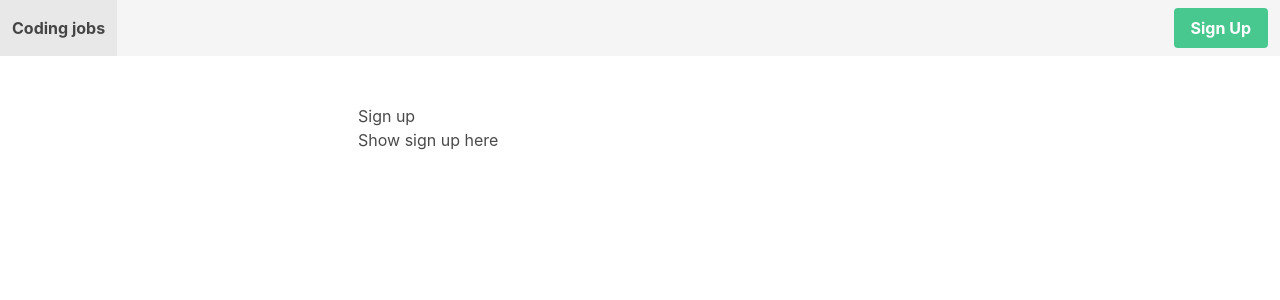
After one commit to DanielMawioo/Django-Vue-Jobs-site, a Django app: page /signup/ in a window 1280 px wide. The commit adds this page. Shown: the top 300 px of the page. Run offline with Django 3.2, Linux system fonts and the light colour scheme.

Commit message:
Navbar update with bulma css

```diff
--- a/mysite/templates/mysite/base.html
+++ b/mysite/templates/mysite/base.html
@@ -4,9 +4,36 @@
     <meta charset="UTF-8">
     <meta http-equiv="X-UA-Compatible" content="IE=edge">
     <meta name="viewport" content="width=device-width, initial-scale=1.0">
+    <!-- Styles -->
+    <link rel="stylesheet" href="https://cdn.jsdelivr.net/npm/bulma@0.9.3/css/bulma.min.css">
     <title>Coding jobs</title>
 </head>
 <body>
-    Home here coding jobs
+
+    <!-- Navbar -->
+    <nav class="navbar is-light">
+        <div class="navbar-brand">
+            <a href="{% url 'home' %}" class="navbar-item"> <strong>Coding jobs</strong></a>
+        </div>
+
+        <div class="navbar-menu">
+            <div class="navbar-end">
+                <div class="navbar-item">
+                    <div class="buttons">
+                        <a href="{% url 'signup'%} " class="button is-success"><strong>Sign Up</strong></a>
+                    </div>
+                </div>
+            </div>
+        </div>
+    </nav>
+    <!-- End Navbar -->
+
+    <!-- Main content -->
+    <section class="section">
+    {% block content %}
+    {% endblock %}
+    </section>
+    <!-- End main content -->
+
 </body>
 </html>
--- /dev/null
+++ b/mysite/templates/mysite/home.html
@@ -0,0 +1,6 @@
+{% extends 'mysite/base.html'%}
+
+
+{% block content %}
+<h3>Home page here</h3>
+{% endblock %}
--- /dev/null
+++ b/mysite/templates/mysite/signup.html
@@ -0,0 +1,14 @@
+{% extends 'mysite/base.html'%}
+
+
+{% block content %}
+<div class="container">
+    <div class="columns">
+        <div class="column is-6 is-offset-3">
+            <h1>Sign up</h1>
+
+            <p>Show sign up here</p>
+        </div>
+    </div>
+</div>
+{% endblock %}
--- a/mysite/urls.py
+++ b/mysite/urls.py
@@ -2,5 +2,6 @@ from django.urls import path
 from .import views
 
 urlpatterns = [
-    path('', views.home),
+    path('', views.home, name="home"),
+    path('signup/', views.signup, name="signup"),
 ]
--- a/mysite/views.py
+++ b/mysite/views.py
@@ -2,4 +2,8 @@ from django.shortcuts import render
 
 # Create your views here.
 def home(request):
-    return render(request, 'mysite/base.html')
+    return render(request, 'mysite/home.html')
+
+
+def signup(request):
+    return render(request, 'mysite/signup.html')
```
Also changed, not shown: Readme.md.
